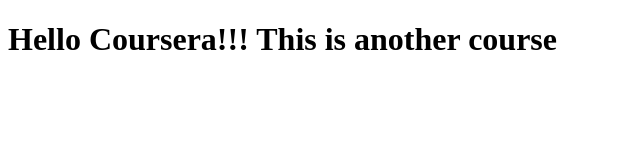
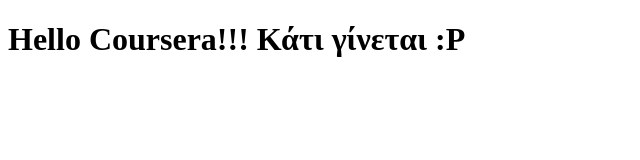
Before and after one commit to Vasilis2/coursera-test, a plain HTML site: page site/index.html in a window 1280 px wide. Shown: the whole page, without its empty margins (0-640 px from the left). Drawn offline with Linux system fonts and the light colour scheme.

Commit message:
Και άλλη αλλαγή

```diff
--- a/site/index.html
+++ b/site/index.html
@@ -4,6 +4,6 @@
 	<title>Hello Coursera!</title>
 </head>
 <body>
-<h1>Hello Coursera!!! This is another course</h1>
+<h1>Hello Coursera!!! Κάτι γίνεται :P</h1>
 </body>
 </html>
```
